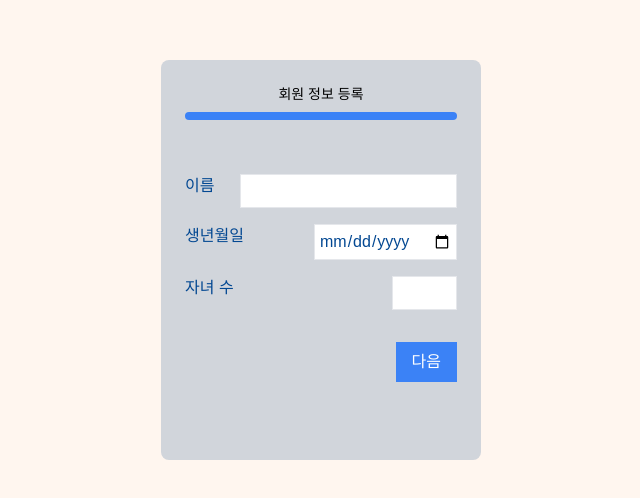
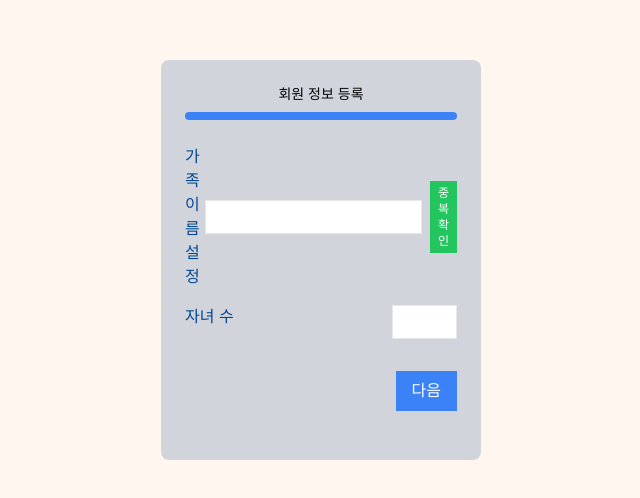
Before and after one commit to i-Bridge/front-ibridge-2025, a Next.js app: page /setup in a window 1280 px wide. Shown: the part 140-638 px from the top of the page, without its empty margins (319-959 px from the left). Built offline with nearby package versions, Linux system fonts and the light colour scheme.

Commit message:
Fix: 셋업 페이지 정보 수정

```diff
--- a/src/app/(start)/setup/step1.tsx
+++ b/src/app/(start)/setup/step1.tsx
@@ -1,35 +1,71 @@
 'use client';
+import { useState } from 'react';
 import { useSetupStore } from '@/store/setup/setupStore';
 
 const Step1 = () => {
-  const { setChildrenCount, setStep } = useSetupStore(); // ✅ setStep 추가
+  const { setChildrenCount, setStep, registeredFamilyNames } = useSetupStore();
+  const [familyName, setFamilyName] = useState('');
+  const [error, setError] = useState<string | null>(null);
+  const [isNameChecked, setIsNameChecked] = useState(false);
+
+  const handleCheckName = () => {
+    if (registeredFamilyNames.includes(familyName)) {
+      setError('이미 등록된 가족 이름입니다. 다른 이름을 입력해주세요.');
+      setIsNameChecked(false);
+    } else {
+      setError(null);
+      setIsNameChecked(true);
+    }
+  };
 
   const handleNext = () => {
+    if (!isNameChecked) {
+      setError('가족 이름을 먼저 확인해주세요.');
+      return;
+    }
+
     const inputElement = document.getElementById('childrenCount') as HTMLInputElement;
     const count = parseInt(inputElement.value, 10) || 0;
 
-    console.log("입력된 자녀 수:", count); // ✅ 값 확인용
+    console.log("입력된 자녀 수:", count);
     setChildrenCount(count);
-    setStep(2); // ✅ step 변경 확인
+    setStep(2);
 
     console.log("step 변경됨: 2");
   };
 
   return (
     <div className="w-full flex flex-col gap-4">
-      <div className="flex justify-between">
-        <span>이름</span>
-        <input type="text" className="border p-1" />
+      <div className="flex justify-between items-center">
+        <span>가족 이름 설정 </span>
+        <div className="flex items-center gap-2">
+          <input
+            type="text"
+            className="border p-1"
+            value={familyName}
+            onChange={(e) => setFamilyName(e.target.value)}
+          />
+          <button
+            onClick={handleCheckName}
+            className="bg-green-500 text-white px-2 py-1 text-xs"
+          >
+            중복 확인
+          </button>
+        </div>
       </div>
-      <div className="flex justify-between">
-        <span>생년월일</span>
-        <input type="date" className="border p-1" />
-      </div>
+
+      {error && <p className="text-red-500">{error}</p>}
+
       <div className="flex justify-between">
         <span>자녀 수</span>
         <input id="childrenCount" type="number" min="0" max="10" className="border p-1" />
       </div>
-      <button onClick={handleNext} className="bg-blue-500 text-white px-4 py-2 mt-4 self-end">
+
+      <button
+        onClick={handleNext}
+        className="bg-blue-500 text-white px-4 py-2 mt-4 self-end"
+        disabled={!isNameChecked}
+      >
         다음
       </button>
     </div>
```
